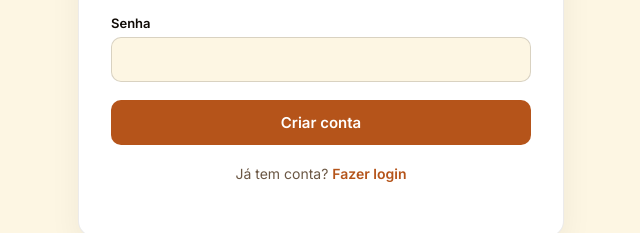
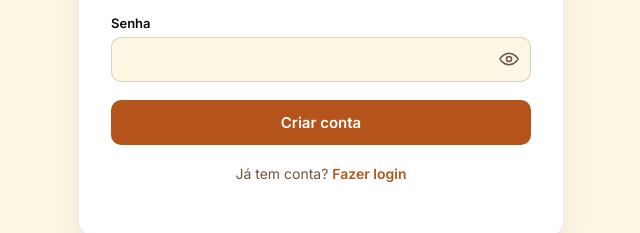
Before and after one commit to criativamenteacademy/criativamente-site, a plain HTML site: page cadastro.html in a window 1280 px wide. Shown: the part 479-712 px from the top of the page, 319-959 px from the left. Drawn offline with Linux system fonts and the light colour scheme.

Commit message:
Adiciona botao de mostrar senha no cadastro

```diff
--- a/cadastro.html
+++ b/cadastro.html
@@ -31,7 +31,10 @@
 
       <div class="auth-field">
         <label for="senha">Senha</label>
-        <input type="password" id="senha" name="senha" autocomplete="new-password" minlength="6" required />
+        <div class="campo-senha">
+          <input type="password" id="senha" name="senha" autocomplete="new-password" minlength="6" required />
+          <button type="button" class="botao-mostrar-senha" data-alvo="senha" aria-label="Mostrar senha"></button>
+        </div>
       </div>
 
       <button type="submit" class="auth-button" id="botao-cadastrar">Criar conta</button>
@@ -44,6 +47,9 @@
 
   <script type="module">
     import { cadastrarUsuario, traduzirErroFirebase } from "/assets/js/auth.js";
+    import { ativarBotoesMostrarSenha } from "/assets/js/mostrar-senha.js";
+
+    ativarBotoesMostrarSenha();
 
     const form = document.getElementById("form-cadastro");
     const mensagem = document.getElementById("mensagem");
```
